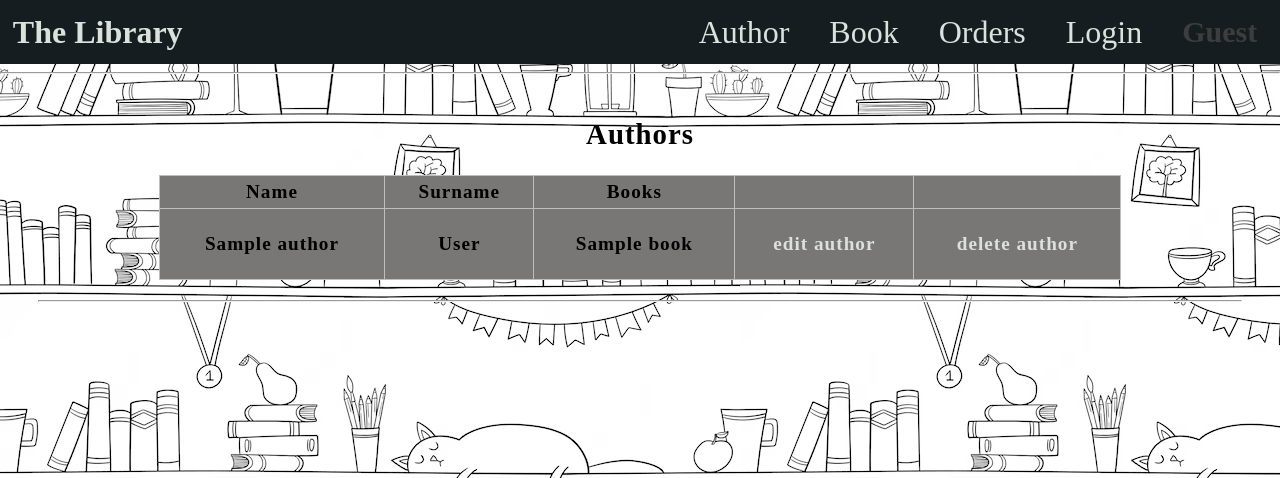
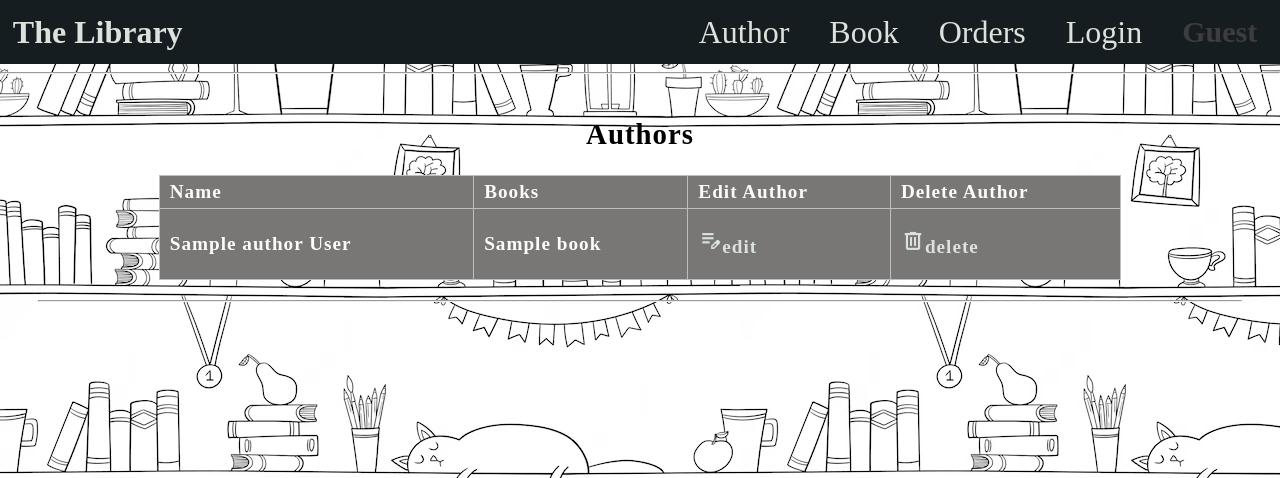
Before and after one commit to mamontoboi/Library_Website, a Django app: page /author/show_authors/ in a window 1280 px wide. Shown: the top 478 px of the page. Run offline with Django 4.2, Linux system fonts and the light colour scheme; tables that the repository leaves empty hold one stand-in row (values such as "Sample post").

Commit message:
Added Google Materials

```diff
--- a/library/authentication/static/global/css/styles.css
+++ b/library/authentication/static/global/css/styles.css
@@ -21,7 +21,7 @@ body {
     padding: 0;
     border: 0;
     /*background: rgb(184 185 184 / 48%);*/
-    background-image: url('background.png');
+    background-image: url('../../background.png');
     font-family: "Baskerville Old Face";
 
 }
--- a/library/authentication/templates/base.html
+++ b/library/authentication/templates/base.html
@@ -5,6 +5,8 @@
   <title>{% block title %}{% endblock %}</title>
   {% load static %}
   <link rel="stylesheet" href="{% static 'global/css/styles.css' %}">
+  <link rel="stylesheet" href="https://fonts.googleapis.com/css2?family=Material+Symbols+Outlined:opsz,wght,
+  FILL,GRAD@20..48,100..700,0..1,-50..200" />
   {% block styles %}
 
   {% endblock %}
--- a/library/authentication/templates/main/main.html
+++ b/library/authentication/templates/main/main.html
@@ -6,6 +6,7 @@
 
 
 {% block content %}
+
   <h1>Welcome to The Library</h1>
   <p><div style="font-size: 22px"></div></p>
   <ul class="ulMain">
--- a/library/author/static/author/css/style.css
+++ b/library/author/static/author/css/style.css
@@ -72,6 +72,8 @@ td,
 th {
     border: 1px solid rgb(190, 190, 190);
     padding: 5px 10px;
+    color: #FCFBFB;
+    text-align: left;
 }
 
 #authors-select{
@@ -151,3 +153,11 @@ th {
     font-size: 24px;
     font-weight: 600;
 }
+
+.material-symbols-outlined {
+  font-variation-settings:
+  'FILL' 0,
+  'wght' 500,
+  'GRAD' -25,
+  'opsz' 24
+}
--- a/library/author/templates/author/show_authors.html
+++ b/library/author/templates/author/show_authors.html
@@ -2,6 +2,7 @@
 {% block styles %}
   {% load static %}
   <link rel="stylesheet" href="{% static 'author/css/style.css' %}">
+  <link rel="stylesheet" href="https://fonts.googleapis.com/css2?family=Material+Symbols+Outlined:opsz,wght,FILL,GRAD@24,500,0,-25" />
 {% endblock %}
 {% block title %}
   Show all authors
@@ -12,10 +13,9 @@
     <thead>
     <tr>
       <th>Name</th>
-      <th>Surname</th>
       <th>Books</th>
-      <th></th>
-      <th></th>
+      <th>Edit Author</th>
+      <th>Delete Author</th>
     </tr>
     </thead>
     <tbody>
@@ -23,13 +23,18 @@
 
     {% for author in authors %}
       <tr>
-        <td>{{ author.name }}</td>
-        <td>{{ author.surname }}</td>
+        <td>{{ author.name }} {{ author.surname }}</td>
         <td>{% for book in author.books.all %}
           <p>{{ book.name }}</p>
             {% endfor %}</td>
-      <td><a href="{% url 'author:update_author' author_id=author.id %}">edit author</a></td>
-      <td><a href="{% url 'author:delete_author' author_id=author.id %}">delete author</a></td>
+      <td>
+        <a href="{% url 'author:update_author' author_id=author.id %}">
+          <span class="material-symbols-outlined">edit_note</span>edit</a>
+      </td>
+      <td>
+        <a href="{% url 'author:delete_author' author_id=author.id %}">
+          <span class="material-symbols-outlined">delete</span>delete</a>
+      </td>
       </tr>
 
     {% endfor %}
```
Also changed, not shown: library/authentication/static/background.png (renamed from library/authentication/static/global/css/background.png), library/author/static/delete.png (added).
